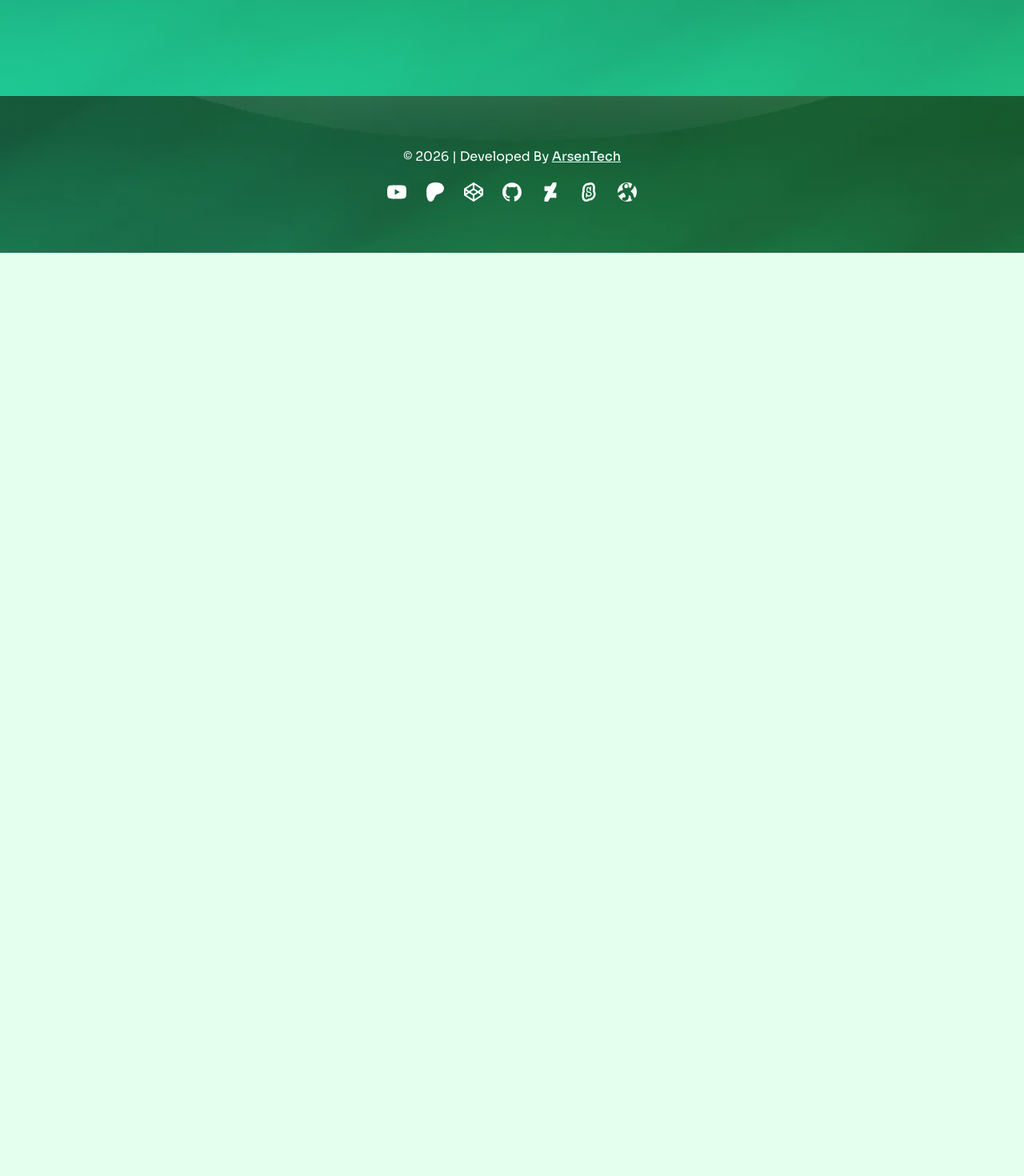
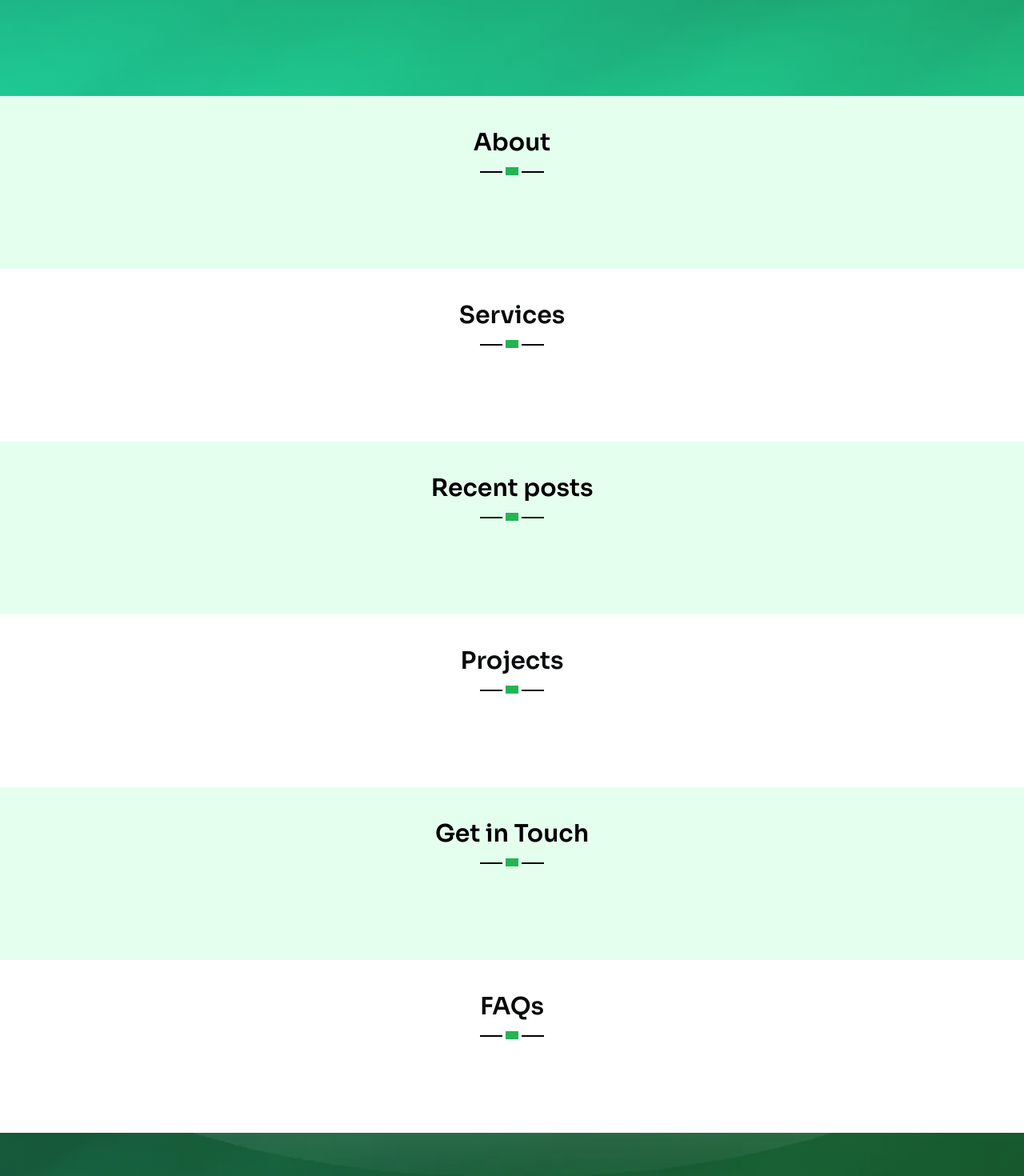
Before and after one commit to ArsenTech/ArsenTech, a Next.js app: page / in a window 1280 px wide. Shown: the part 680-2150 px from the top of the page at 80% size. Before the commit the page ends 996 px from the top, so only its background shows below. Built offline with nearby package versions, Linux system fonts and the light colour scheme.

Commit message:
Initialized placeholder sections as a starting point

```diff
--- a/src/app/blog/page.tsx
+++ b/src/app/blog/page.tsx
@@ -59,7 +59,6 @@ export default async function BlogPage({searchParams}: HomepageProps) {
         pageSize={postsPerPage}
         posts={posts}
         currentPage={currentPage}
-        totalPages={posts.length}
         categories={categories}
         query={query || ""}
       />
--- /dev/null
+++ b/src/components/section-title.tsx
@@ -0,0 +1,9 @@
+import { cn } from "cn"
+
+export default function SectionTitle({surface="background", className, ...props}: React.ComponentProps<"h2"> & {
+     surface?: "background" | "card"
+}){
+     return (
+          <h2 className={cn("text-center mb-20 relative text-3xl pb-5 font-semibold before:content-[''] before:absolute before:bottom-0 before:left-1/2 before:-translate-x-1/2 before:h-0.5 before:w-20 before:bg-foreground after:content-[''] after:absolute after:-bottom-1.75 after:left-1/2 after:-translate-x-1/2 after:box-content after:h-2.5 after:w-4 after:border-4 after:bg-primary",surface==="background" ? "after:border-background scroll-m-20" : "after:border-card",className)} {...props}/>
+     )
+}
--- a/src/contents/blog/index.tsx
+++ b/src/contents/blog/index.tsx
@@ -20,10 +20,10 @@ import NoSearchResults from "@/components/shrug"
 import { InputGroup, InputGroupAddon, InputGroupInput } from "@/components/ui/input-group"
 import usePaginatedData from "@/hooks/use-pagination";
 import { getRangeAsText } from "@/lib/helpers/seo";
+import SectionTitle from "@/components/section-title";
 
 interface BlogContentProps{
      posts: IBlogPostBase[],
-     totalPages: number,
      currentPage: number,
      pageSize: number,
      categories: string[],
@@ -41,7 +41,7 @@ function BlogPosts(props: BlogPostsProps) {
      return <Inner {...props} />
 }
 
-export default function BlogContent({posts, totalPages, currentPage, categories, pageSize, query}: BlogContentProps){
+export default function BlogContent({posts, currentPage, categories, pageSize, query}: BlogContentProps){
      const [search, setSearch] = useState(query)
      const [selected, setSelected] = useState<string[]>([])
      const filteredPosts = useMemo(()=>{
@@ -63,7 +63,7 @@ export default function BlogContent({posts, totalPages, currentPage, categories,
      const toggleCategory = (category: string) => setSelected(prev=>prev?.includes(category) ? prev.filter(val=>val!==category) : [...(prev||[]),category])
      return (
           <main>
-               <AppSection id="banner" className="text-white flex items-center justify-center flex-col gap-5 h-screen min-h-[500px] px-4 text-center" style={getBackgroundImage()}>
+               <AppSection id="banner" className="text-white flex items-center justify-center flex-col gap-5 h-screen min-h-125 px-4 text-center" style={getBackgroundImage()}>
                     <LandingH1 prefix="Blog Page For" texts={["Tech Fans", "Programmers", "Cybersecurity Fans", "People Finding for the Solutions"]}/>
                     <p className="text-lg sm:text-xl">Learn about cybersecurity, tech tutorials, unique coding projects, and other tech-related posts all in one place.</p>
                     <div className="flex items-center gap-2">
@@ -76,10 +76,15 @@ export default function BlogContent({posts, totalPages, currentPage, categories,
                     </div>
                </AppSection>
                {posts.length!==0 ? (
-                    <SiteSection id="blog" innerWidthClass="space-y-4 grid grid-cols-1 lg:grid-cols-[3fr_1fr] gap-4">
+                    <SiteSection id="blog" innerWidthClass="grid grid-cols-1 lg:grid-cols-[3fr_1fr] gap-4">
+                         <SectionTitle className="mb-5 col-span-full">{search==="" ? "Latest Posts" : "Search Results"}</SectionTitle>
                          <div className="space-y-5">
-                              <div className="flex justify-between items-center gap-2.5 flex-wrap">
-                                   <h3 className="scroll-m-20 text-xl md:text-2xl lg:text-3xl font-semibold tracking-tight border-b border-primary pb-2">{search==="" ? "Latest Posts" : "Search Results"}</h3>
+                              <InputGroup className="flex-1">
+                                   <InputGroupInput type="text" placeholder="Search tutorials, coding tips..." onChange={e=>setSearch(e.target.value)} value={search}/>
+                                   <InputGroupAddon>
+                                        <SearchIcon/>
+                                   </InputGroupAddon>
+                                   <InputGroupAddon align="inline-end">
                                         <p className="text-sm text-muted-foreground">
                                              {getRangeAsText(
                                                   currentPage,
@@ -88,9 +93,10 @@ export default function BlogContent({posts, totalPages, currentPage, categories,
                                                   "post"
                                              )}
                                         </p>
-                              </div>
+                                   </InputGroupAddon>
+                              </InputGroup>
                               {entries.length<=0 ? (
-                                   <div className="flex !mt-0 flex-col items-center justify-center gap-3 h-full w-full">
+                                   <div className="flex mt-0! flex-col items-center justify-center gap-3 h-full w-full">
                                         <NoSearchResults tag={search}/>
                                    </div>
                               ) : (
@@ -102,7 +108,7 @@ export default function BlogContent({posts, totalPages, currentPage, categories,
                                    />
                                    <PaginationWithLinks
                                         page={currentPage}
-                                        totalCount={totalPages}
+                                        totalCount={filteredPosts.length}
                                         pageSize={pageSize}
                                         navigationMode="link"
                                         pageSizeSelectOptions={{
@@ -113,12 +119,6 @@ export default function BlogContent({posts, totalPages, currentPage, categories,
                               )}
                          </div>
                          <div className="space-y-4 relative lg:sticky top-0 lg:top-[85px] h-fit -order-1 lg:order-1">
-                              <InputGroup>
-                                   <InputGroupInput type="text" placeholder="Search tutorials, coding tips..." onChange={e=>setSearch(e.target.value)} value={search}/>
-                                   <InputGroupAddon>
-                                        <SearchIcon/>
-                                   </InputGroupAddon>
-                              </InputGroup>
                               {featured.length!==0 ? (
                                    <BlogWidget title="Featured Posts">
                                         {featured.map(post=>(
--- a/src/contents/downloads.tsx
+++ b/src/contents/downloads.tsx
@@ -5,6 +5,8 @@ import Link from "next/link";
 import LandingH1 from "@/components/h1-animated-text";
 import AppSection from "@/components/site-section"
 import { Search } from "lucide-react";
+import SiteSection from "@/components/layout/section";
+import SectionTitle from "@/components/section-title";
 
 export default function DownloadsContent(){
      return (
@@ -15,6 +17,15 @@ export default function DownloadsContent(){
                          <Link href="#main"><Search/> Discover</Link>
                     </Button>
                </AppSection>
+               <SiteSection id="downloads">
+                    <SectionTitle>Downloads</SectionTitle>
+               </SiteSection>
+               <SiteSection id="wallpapers" className="bg-card text-card-foreground">
+                    <SectionTitle surface="card">Wallpapers</SectionTitle>
+               </SiteSection>
+               <SiteSection id="faqs">
+                    <SectionTitle>FAQs</SectionTitle>
+               </SiteSection>
           </main>
      )
 }
--- a/src/contents/index.tsx
+++ b/src/contents/index.tsx
@@ -7,6 +7,8 @@ import AppSection from "@/components/site-section"
 import SocialMediaLinks from "@/components/social-media-links";
 import { Mail } from "lucide-react";
 import { SiPatreon } from "react-icons/si";
+import SiteSection from "@/components/layout/section";
+import SectionTitle from "@/components/section-title";
 
 export default function LandingPage(){
      return (
@@ -29,6 +31,24 @@ export default function LandingPage(){
                          </Button>
                     </div>
                </AppSection>
+               <SiteSection id="about">
+                    <SectionTitle>About</SectionTitle>
+               </SiteSection>
+               <SiteSection id="services" className="bg-card text-card-foreground">
+                    <SectionTitle surface="card">Services</SectionTitle>
+               </SiteSection>
+               <SiteSection id="blog">
+                    <SectionTitle>Recent posts</SectionTitle>
+               </SiteSection>
+               <SiteSection id="projects" className="bg-card text-card-foreground">
+                    <SectionTitle surface="card">Projects</SectionTitle>
+               </SiteSection>
+               <SiteSection id="contact">
+                    <SectionTitle>Get in Touch</SectionTitle>
+               </SiteSection>
+               <SiteSection id="faqs" className="bg-card text-card-foreground">
+                    <SectionTitle surface="card">FAQs</SectionTitle>
+               </SiteSection>
           </main>
      )
 }
```
Lines whose indentation alone changed are shown as unchanged.
